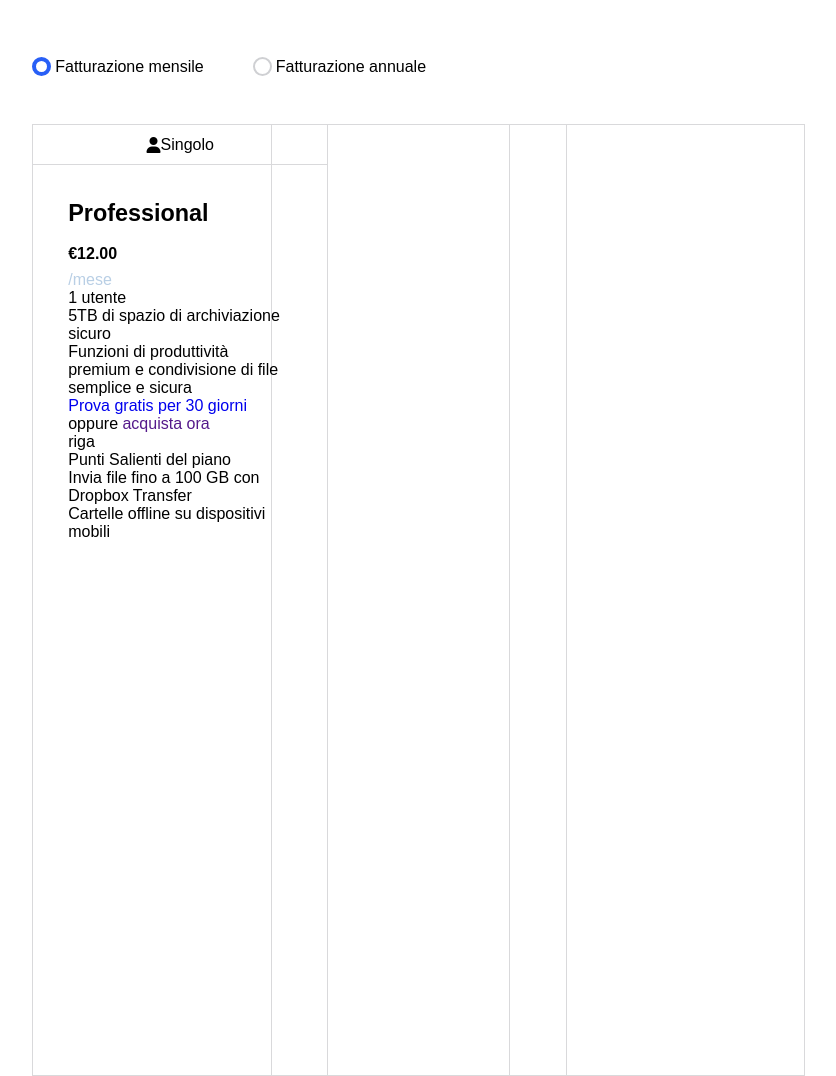
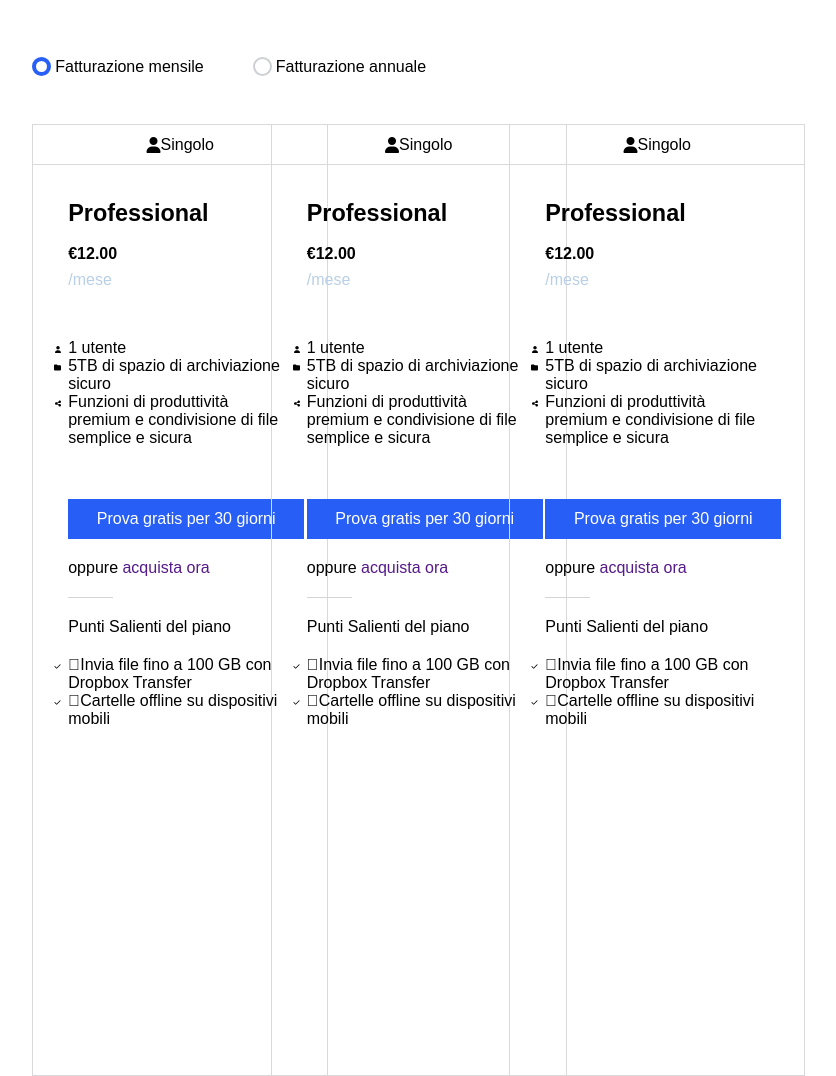
Before and after one commit to Thunderbird93/htmlcss-dropbox, a plain HTML site: page index.html in a window 1280 px wide. Shown: the part 1080-2156 px from the top of the page, without its empty margins (275-1111 px from the left). Drawn offline with Linux system fonts and the light colour scheme.

Commit message:
fix list colonne

```diff
--- a/css/style.css
+++ b/css/style.css
@@ -189,6 +189,20 @@ main .container .fatturazione .blu {
     border: 4px solid #285FF6;
 }
 
+main .container .colonna-bottom .btn {
+    width: 236px;
+    height: 40px;
+    background-color: #275FF6;
+    display: flex;
+    justify-content: center;
+    align-items: center;
+    margin-top: 52px;
+}
+
+main .container .colonna-bottom .btn a {
+    color: white;
+}
+
 main .container .fatturazione .grigio {
     border: 2px solid #CFD0D3;
     margin-left: 49px;
@@ -230,3 +244,34 @@ main .container .colonne .colonna .offerta .prezzo {
 main .container .colonne .colonna .offerta .almese p{
     color: #B9CFE5;
 }
+
+main .container .colonne .colonna .offerta .colonna-bottom {
+    margin-top: 50px;
+}
+
+main .container .colonne .colonna .offerta .colonna-bottom div {
+    margin-bottom: 20px;
+}
+
+main .container .colonne .colonna .offerta .colonna-bottom .riga {
+    height: 1px;
+    width: 45px;
+    background-color: #D4D4D7;
+}
+
+
+.colonna-bottom ul .omino {
+    list-style: url('../img/user-solid.svg');
+}
+
+.colonna-bottom ul .cartella {
+    list-style: url(../img/folder-solid.svg);
+}
+
+.colonna-bottom ul .condividi {
+    list-style: url(../img/share-nodes-solid.svg)
+}
+
+.colonna-bottom ul .fa-check {
+    list-style: url(../img/check-solid.svg);
+}
--- a/index.html
+++ b/index.html
@@ -82,46 +82,127 @@
                         <div class="almese">
                             <p>/mese</p>
                         </div>
-                        <div>
-                            <p>1 utente</p>
-                        </div>
-                        <div>
-                            <p>5TB di spazio di archiviazione sicuro</p>
-                        </div>
-                        <div>
-                            <p>Funzioni di produttivit&agrave; premium e condivisione di
-                                file semplice e sicura
-                            </p>
-                        </div>
-                        <div class="btn blue">
+                        <div class="colonna-bottom">
+                            <ul>
+                                <li class="omino">1 utente</li>
+                                <li class="cartella">5TB di spazio di archiviazione sicuro</li>
+
+                                <li class="condividi">Funzioni di produttivit&agrave; premium e condivisione di
+                                    file semplice e sicura</li>
+                            </ul>
+                            <div class="btn">
                                 <a href="#">Prova gratis per 30 giorni</a>
                             </div>
                             <div>
                                 <p>oppure <a href="">acquista ora</a></p>
                             </div>
                             <div>
-                            <p>riga</p>
+                                <p class="riga"></p>
                             </div>
                             <div>
                                 <p>Punti Salienti del piano</p>
                             </div>
                             <div>
-                            <p>Invia file fino a 100 GB con
-                                Dropbox Transfer
-                            </p>
+                                <ul>
+                                    <li class="fa-check">Invia file fino a 100 GB con Dropbox Transfer</li>
+                                    <li class="fa-check">Cartelle offline su dispositivi mobili</li>
+                                </ul>
                             </div>
-                        <div>
-                            <p>Cartelle offline su dispositivi mobili</p>
+                        </div>
                     </div>
                 </div>
 
-
+                <div class="colonna">
+                    <div class="user">
+                        <i class="fa-solid fa-user"></i>
+                        <span>Singolo</span>
                     </div>
 
-                <div class="colonna"></div>
+                    <div class="offerta">
+                        <div class="nome-offerta">
+                            <h3>Professional</h3>
+                        </div>
+                        <div class="prezzo">
+                            <p>&euro;12.00</p>
+                        </div>
+                        <div class="almese">
+                            <p>/mese</p>
+                        </div>
+                        <div class="colonna-bottom">
+                            <ul>
+                                <li class="omino">1 utente</li>
+                                <li class="cartella">5TB di spazio di archiviazione sicuro</li>
 
-                <div class="colonna"></div>
+                                <li class="condividi">Funzioni di produttivit&agrave; premium e condivisione di
+                                    file semplice e sicura</li>
+                            </ul>
+                            <div class="btn">
+                                <a href="#">Prova gratis per 30 giorni</a>
+                            </div>
+                            <div>
+                                <p>oppure <a href="">acquista ora</a></p>
+                            </div>
+                            <div>
+                                <p class="riga"></p>
+                            </div>
+                            <div>
+                                <p>Punti Salienti del piano</p>
+                            </div>
+                            <div>
+                                <ul>
+                                    <li class="fa-check">Invia file fino a 100 GB con Dropbox Transfer</li>
+                                    <li class="fa-check">Cartelle offline su dispositivi mobili</li>
+                                </ul>
+                            </div>
+                        </div>
+                    </div>
+                </div>
 
+                <div class="colonna">
+                    <div class="user">
+                        <i class="fa-solid fa-user"></i>
+                        <span>Singolo</span>
+                    </div>
+
+                    <div class="offerta">
+                        <div class="nome-offerta">
+                            <h3>Professional</h3>
+                        </div>
+                        <div class="prezzo">
+                            <p>&euro;12.00</p>
+                        </div>
+                        <div class="almese">
+                            <p>/mese</p>
+                        </div>
+                        <div class="colonna-bottom">
+                            <ul>
+                                <li class="omino">1 utente</li>
+                                <li class="cartella">5TB di spazio di archiviazione sicuro</li>
+
+                                <li class="condividi">Funzioni di produttivit&agrave; premium e condivisione di
+                                    file semplice e sicura</li>
+                            </ul>
+                            <div class="btn">
+                                <a href="#">Prova gratis per 30 giorni</a>
+                            </div>
+                            <div>
+                                <p>oppure <a href="">acquista ora</a></p>
+                            </div>
+                            <div>
+                                <p class="riga"></p>
+                            </div>
+                            <div>
+                                <p>Punti Salienti del piano</p>
+                            </div>
+                            <div>
+                                <ul>
+                                    <li class="fa-check">Invia file fino a 100 GB con Dropbox Transfer</li>
+                                    <li class="fa-check">Cartelle offline su dispositivi mobili</li>
+                                </ul>
+                            </div>
+                        </div>
+                    </div>
+                </div>
             </div>
         </div>
     </main>
```
Also changed, not shown: img/check-solid.svg (added), img/folder-solid.svg (added), img/share-nodes-solid.svg (added), img/user-solid.svg (added). Lines whose indentation alone changed are shown as unchanged.
